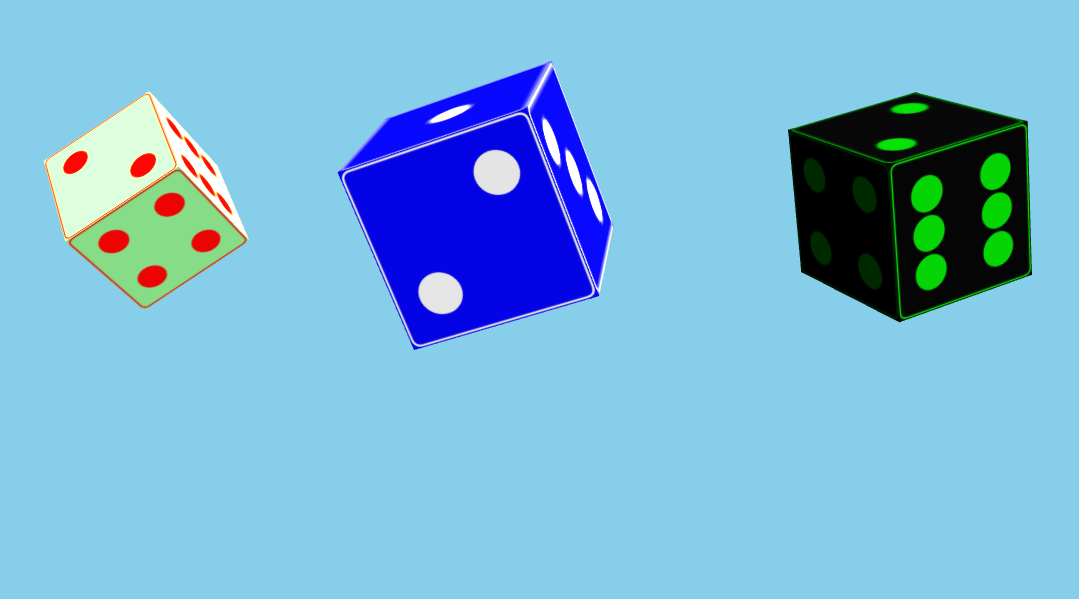
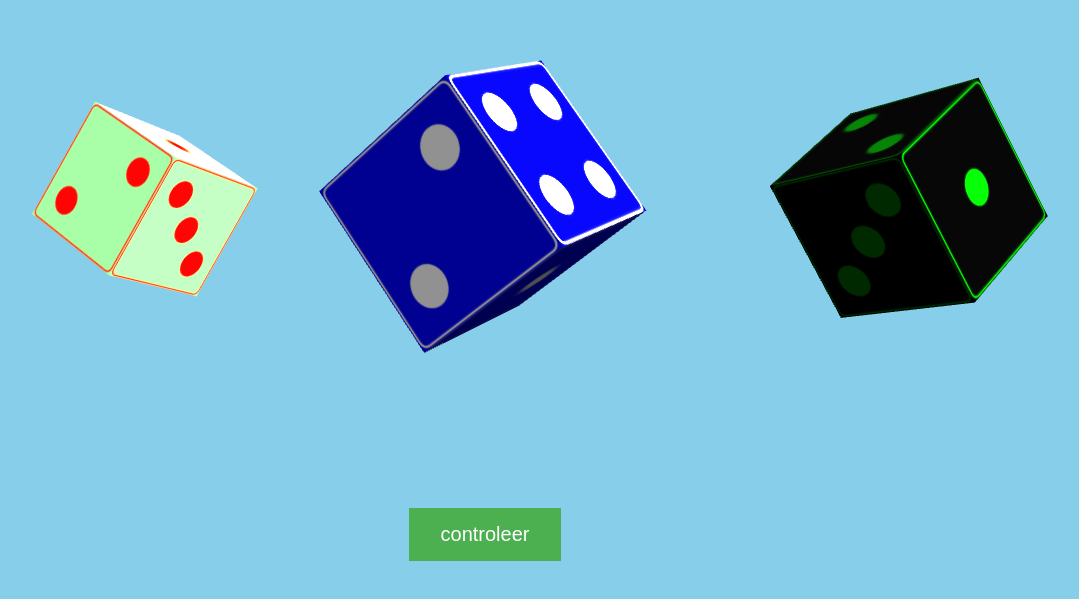
Before and after one commit to vanhensbergen/3d-app, a website built with webpack: page index.html in a window 1280 px wide. Shown: the part 199-798 px from the top of the page, without its empty margins (155-1234 px from the left). Built offline with nearby package versions, Linux system fonts and the light colour scheme; animation ran at ten frames a second.

Commit message:
working on operatorboxes to choose from

```diff
--- a/index.html
+++ b/index.html
@@ -9,7 +9,7 @@
 
 	<body>
 		<div id="scene-container"></div>
-
+		<nav><button>controleer</button></nav>
 		<script src ="./dist/bundle.js"></script>
 		</body>
 </html>
--- a/src/app/components/Cube.js
+++ b/src/app/components/Cube.js
@@ -11,6 +11,7 @@ class Cube extends BoxGeometry{
     #canvasses;
     #mesh
 	#rolls;
+	#selectedValue;
     constructor(size,backcolor, forecolor){
         super(size,size,size);
         this.#foreColor = forecolor;
@@ -60,7 +61,6 @@ class Cube extends BoxGeometry{
 				case 6:
 					this.rotation(0,phi,0);
 					break;
-
 		}
 	}
 
@@ -191,22 +191,34 @@ class Cube extends BoxGeometry{
 			material.map.needsUpdate=true;
 		}
     }
-	stop(){
+	stop(face){
 		this.#rolls=!this.#rolls;
 		const tmp = this.foreColor;
 		this.foreColor= this.backColor;
 		this.backColor = tmp;
+		if(!this.#rolls){
+			let value = this.faceToEyes(face)
+			this.#selectedValue = value;
+			this.showFace(value)
+		}
+	}
+	get selectedValue(){
+		return !this.#rolls?this.#selectedValue:null
+	}
+	get rolls(){
+		return this.#rolls;
 	}
     tick (delta){
         //delta is the time it takes to have a new update
-        //fraction is the size in radians so the rotation goes at 3 degrees a second
+        //fraction is the size in radians so the rotation goes at 30 degrees a second
 		if(this.#rolls){
 			const fraction = 30/180*Math.PI*delta
-			this.#mesh.rotation.z += 0.7*fraction
+			this.#mesh.rotation.z += fraction
 			this.#mesh.rotation.x += fraction
-			this.#mesh.rotation.y += 0.3*fraction
+			this.#mesh.rotation.y += fraction
 		}
     }
+
 	faceToEyes(face){
 		const materialIndex = face.materialIndex;
 		let eyes;
--- a/src/app/systems/InputDetector.js
+++ b/src/app/systems/InputDetector.js
@@ -29,10 +29,7 @@ class InputDetector{
 	    const intersects = this.#raycaster.intersectObjects( this.#scene.children );
         for ( const intersect of intersects ) {
             const die = this.#world.getUpdatable(intersect.object);
-            die.stop();
-            const eyes = die.faceToEyes(intersect.face)
-            console.log(" dobbelwaarde: "+eyes)
-            die.showFace(eyes);
+            die.stop(intersect.face);
 
         }
     }
--- a/styles/main.css
+++ b/styles/main.css
@@ -14,3 +14,20 @@ body{
   /*give background same colour as scene to get no flickers on startup*/
   background-color: white;
 }
+nav{
+  position:absolute;
+  bottom:5%;
+  z-index:10;
+  text-align:center;
+  width:100%;
+}
+nav>button{
+  background-color: #4CAF50; /* Green */
+  border: none;
+  color: white;
+  padding: 15px 32px;
+  text-align: center;
+  text-decoration: none;
+  font-size: 20px;
+  margin:0 auto;
+}
```
Also changed, not shown: dist/bundle.js.
